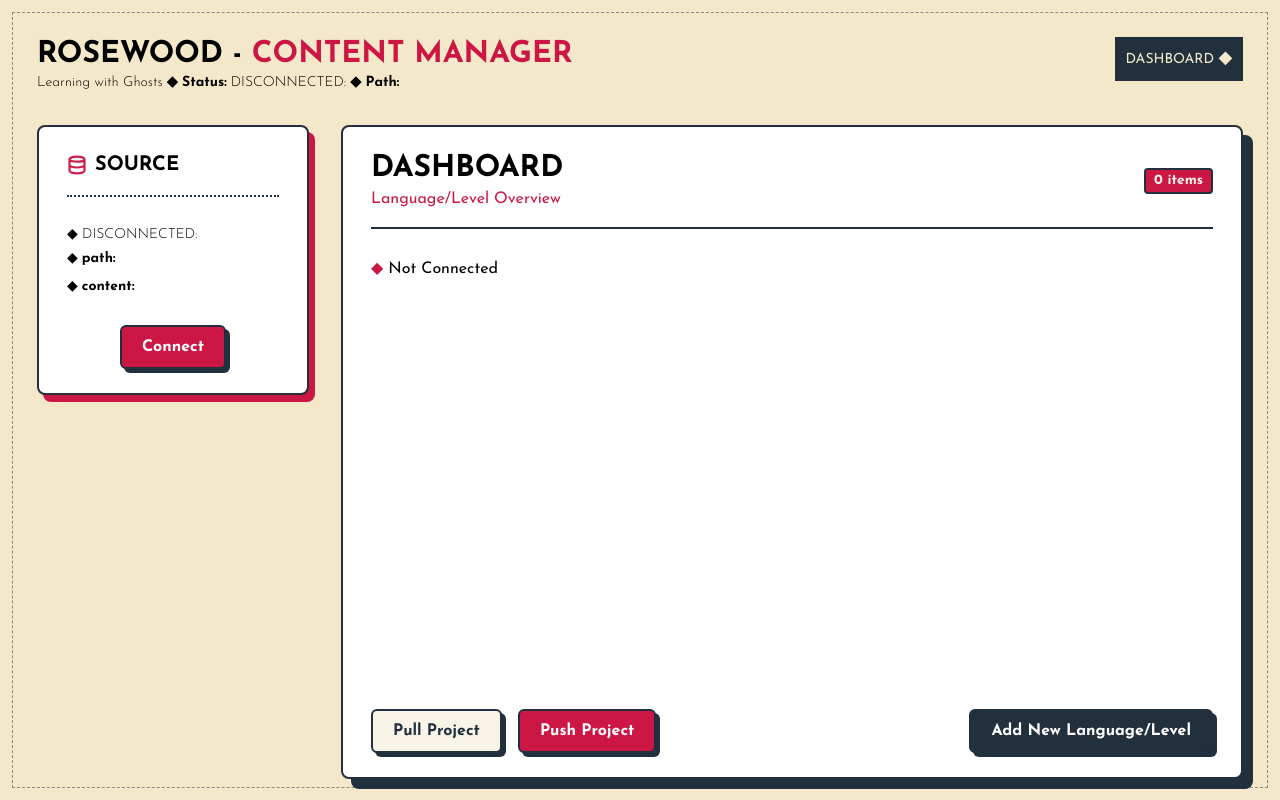
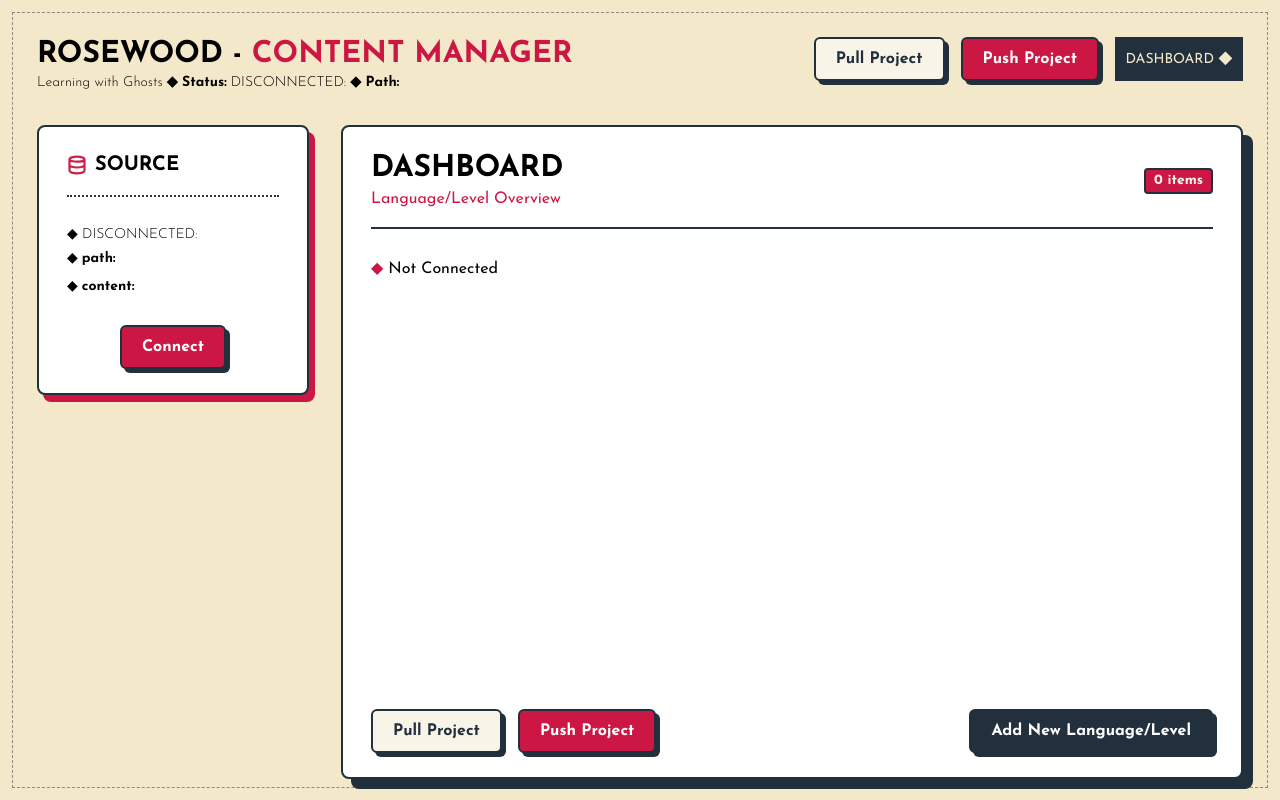
Before and after one commit to marciomarquessouza/rosewood-lwg, a React (Vite) app: page / in a window 1280 px wide. Built offline with nearby package versions, Linux system fonts and the light colour scheme.

Commit message:
feat: add pull and push functionality to Header component

```diff
--- a/src/renderer/components/Header/index.tsx
+++ b/src/renderer/components/Header/index.tsx
@@ -1,12 +1,44 @@
 import { useLocation, useNavigate } from "react-router-dom";
 import { useProjectInfo } from "../../contexts/ProjectInfoContext";
+import { useFeedback } from "../../contexts/FeedbackContext";
+import { Button } from "../Button";
 
 export function Header() {
   const { connected, contentPath, loading } = useProjectInfo();
   const navigate = useNavigate();
   const { pathname } = useLocation();
+  const { projectPath } = useProjectInfo();
+  const { showFeedback, clearFeedback } = useFeedback();
 
   const isDashboard = pathname === "/";
+
+  const pushContent = async (projectPath: string): Promise<string> => {
+    const result = await window.rosewood.pushProjectContent(projectPath);
+    return result === "empty-tree"
+      ? "No changes to publish"
+      : "Content published successfully";
+  };
+
+  const handlePullPushContent = async (action: "pull" | "push") => {
+    clearFeedback();
+    try {
+      const result =
+        action === "pull"
+          ? await window.rosewood.pullProjectContent(projectPath)
+          : await pushContent(projectPath);
+      showFeedback({
+        type: "success",
+        message: `◆ ${result}`,
+      });
+    } catch (error) {
+      const message =
+        error instanceof Error ? error.message : "unexpected error";
+      showFeedback({
+        type: "error",
+        message,
+      });
+    }
+  };
 
   return (
     <header className="p-6 flex flex-row justify-between">
@@ -30,6 +62,16 @@ export function Header() {
         </div>
       </div>
       <div>
+        <div className="flex gap-4">
+          <Button variant="light" onClick={() => handlePullPushContent("pull")}>
+            Pull Project
+          </Button>
+          <Button
+            variant="accent"
+            onClick={() => handlePullPushContent("push")}
+          >
+            Push Project
+          </Button>
           <button
             onClick={isDashboard ? undefined : () => navigate(-1)}
             className=" bg-rosewood-ink text-rosewood-bg p-2 text-sm min-w-32"
@@ -45,6 +87,7 @@ export function Header() {
             )}
           </button>
         </div>
+      </div>
     </header>
   );
 }
```
Lines whose indentation alone changed are shown as unchanged.
